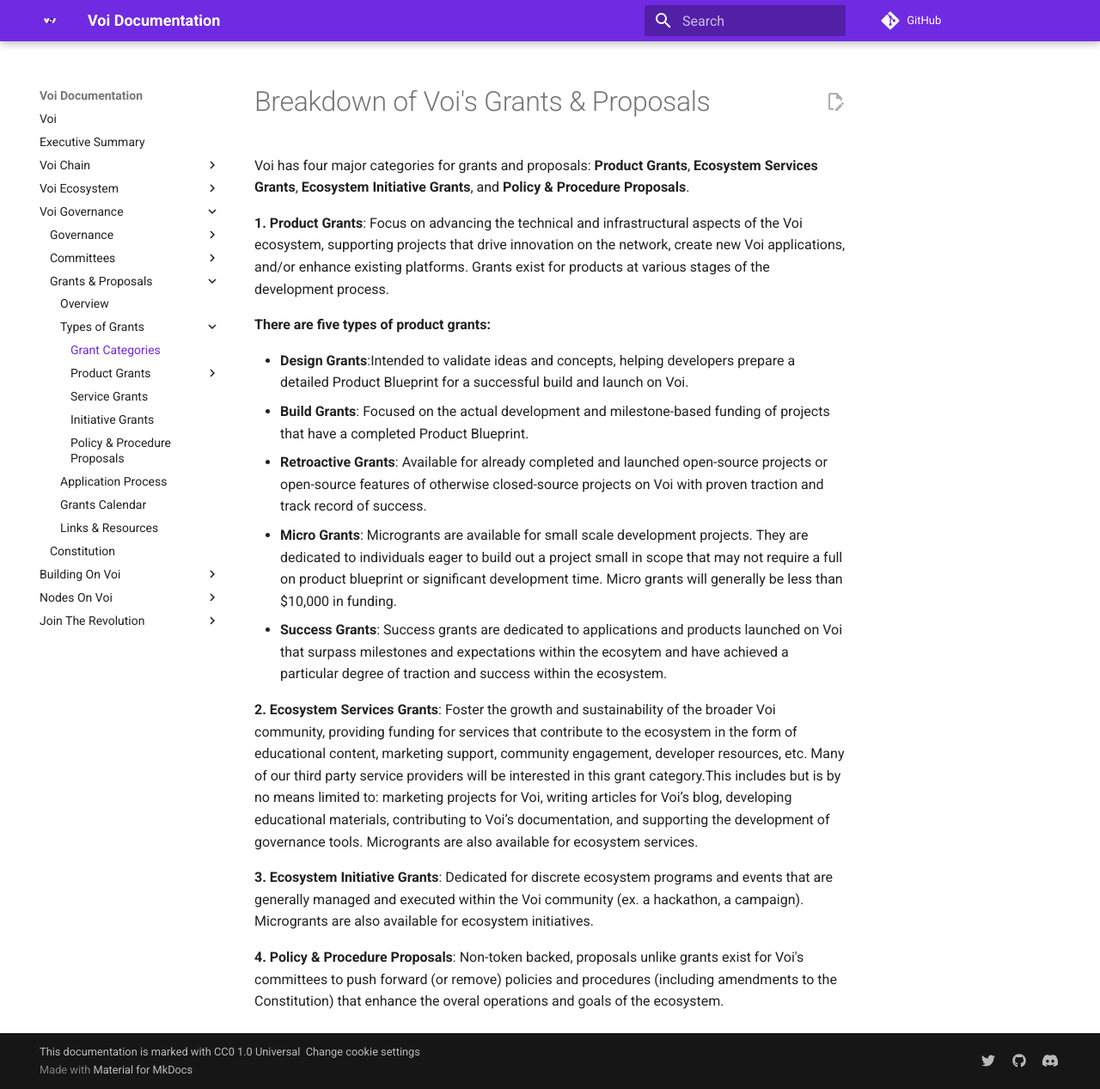
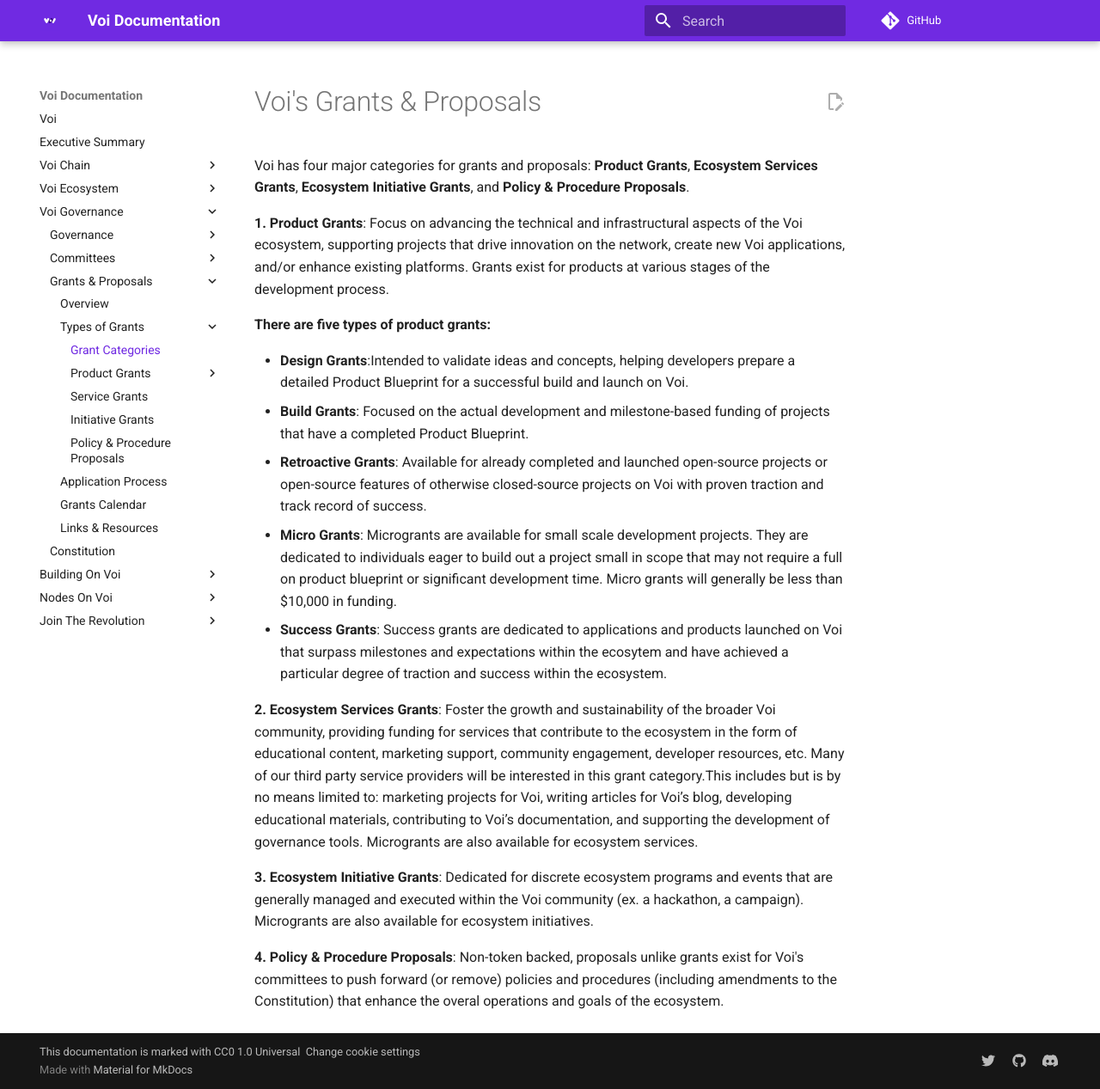
Before and after one commit to VoiNetwork/learn-more, an MkDocs documentation site: the page built from docs/governance/proposals/types-of-grants.md, in a window 1280 px wide and 1267 px high. Shown: the whole window at 86% size. Built offline with MkDocs 1.6.1 and Material for MkDocs 9.7.7, drawn with Linux system fonts in a browser that asks for light colours; plug-ins that fetch from the network failed and are left out; comment, search, counter and statistics services are not loaded.

Commit message:
Update types-of-grants.md

```diff
--- a/docs/governance/proposals/types-of-grants.md
+++ b/docs/governance/proposals/types-of-grants.md
@@ -1,4 +1,4 @@
-# Breakdown of Voi's Grants & Proposals
+# Voi's Grants & Proposals
 
 Voi has four major categories for grants and proposals: **Product Grants**, **Ecosystem Services Grants**, **Ecosystem Initiative Grants**, and **Policy & Procedure Proposals**.
 
```
